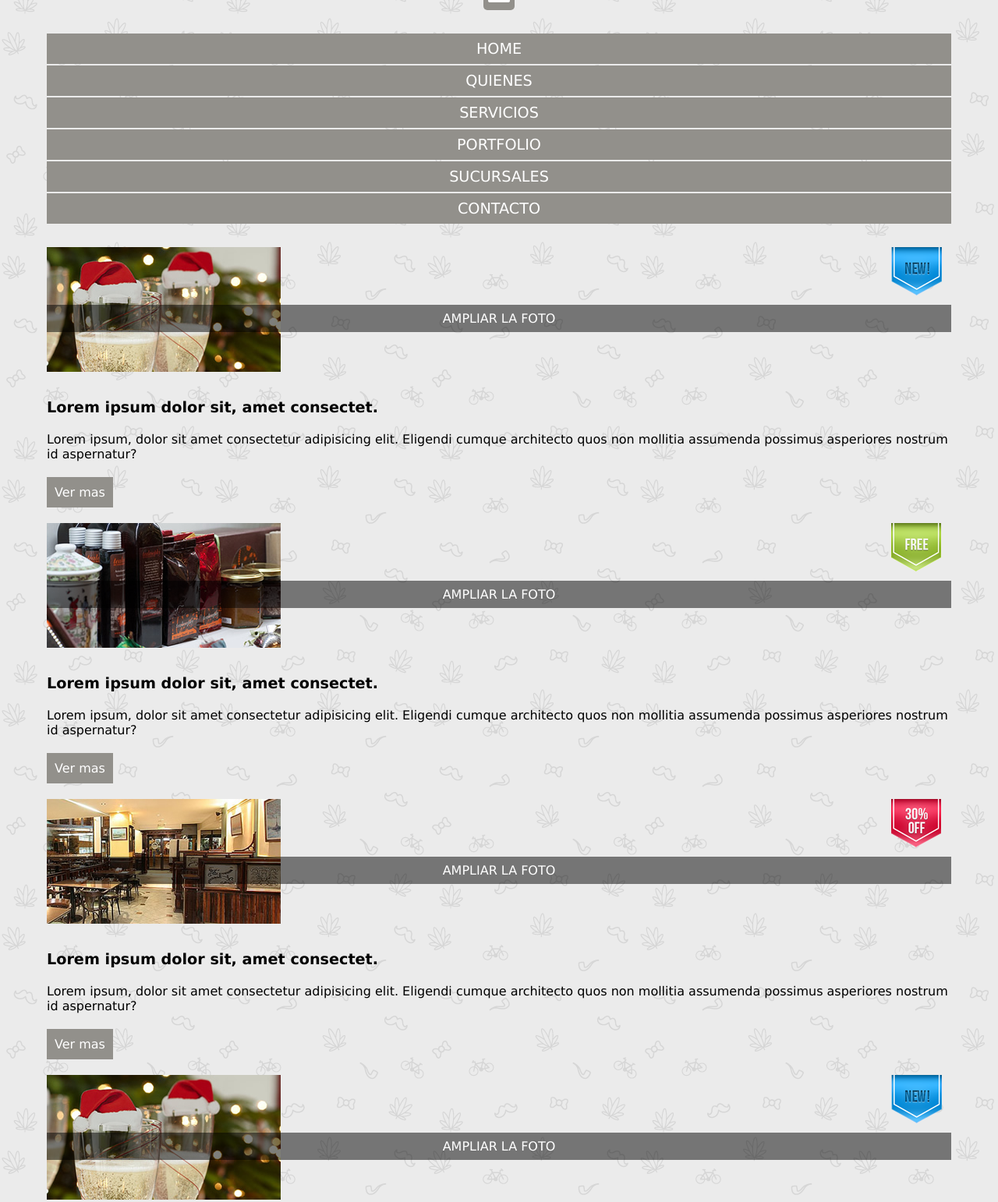
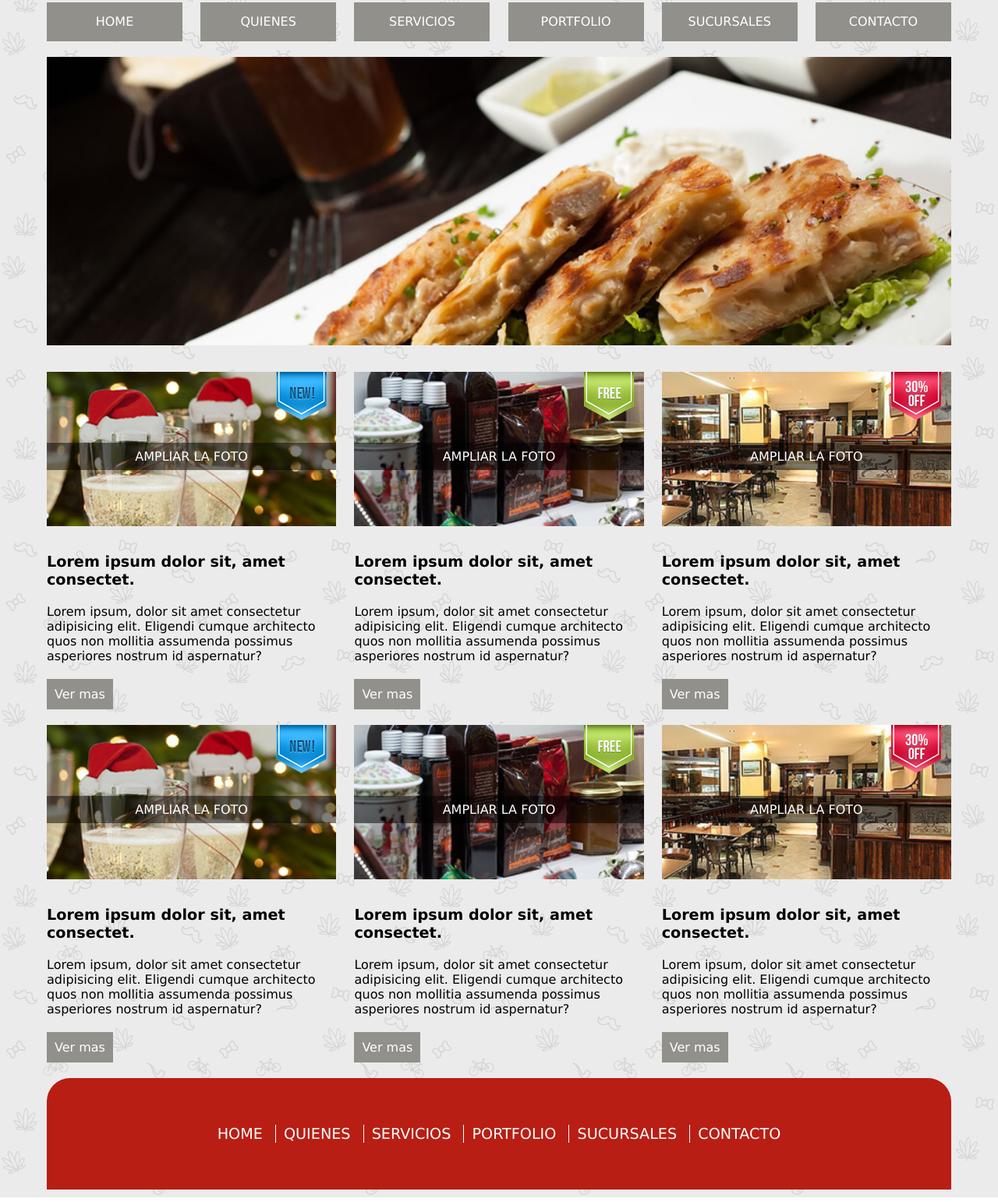
Before and after one commit to gabitoo21/kichening, a website: page views/home.html in a window 1280 px wide. Shown: the part 266-1808 px from the top of the page at 78% size. Drawn offline with Linux system fonts and the light colour scheme.

Commit message:
feat: style tablet & desktop done

```diff
--- a/public/css/home.css
+++ b/public/css/home.css
@@ -55,6 +55,11 @@
     position: relative;
     margin-bottom: 30px;
 }
+
+.home-main-section-product-img {
+    width: 100%;
+}
+
 .home-main-section-product-sticker{
     position: absolute;
     top: 0px;
@@ -79,7 +84,7 @@
 
 .home-main-section-product-button {
     display: inline-block;
-    padding: 10px 10px;
+    padding: 10px;
     margin: 20px 0;
     background-color: var(--colorgris);
 
@@ -102,3 +107,93 @@
 .home-footer-nav--menu ul li:last-child {
     margin-bottom: 0;
 }
+
+@media (min-width:768px){
+    .home-header-a-bars {
+        display: none;
+
+    }
+
+    .home-header-nav--menu ul li {
+        width: 15%;
+        margin-bottom: 20px;
+        font-size: 0.9rem;
+        padding: 8px;
+        float: left;
+        margin-right: 2%;
+    }
+
+    .home-header-nav--menu ul li:last-child {
+        margin-right: 0;
+    }
+
+    /*MAIN*/
+
+    .home-main-section-banner {
+        display: block;
+    }
+
+    .home-main-section-banner img {
+        width: 100%;
+    }
+
+    .home-main-section-products {
+        overflow: hidden;
+    }
+
+    .home-main-section-product {
+        width: 40%;
+        float: left;
+        margin-right: 2%;
+    }
+
+    .home-main-section-product:nth-child(even){
+        margin-right: 0;
+    }
+}
+
+@media (min-width:1024px){
+    /*HEADER*/
+    .home-header-nav--menu ul li {
+        height: 50px;
+        font-size: 1rem;
+        padding: 15px;
+    }
+
+    /*MAIN*/
+
+    .home-main-section-product {
+        width: 32%;
+    }
+
+    .home-main-section-product:nth-child(even){
+        margin-right: 2%;
+    }
+
+    .home-main-section-product:nth-child(3n){
+        margin-right: 0;
+    }
+
+    /*FOOTER*/
+
+    .home-footer{
+        background-color: var(--colorrojo);
+        text-align: center;
+        padding: 60px 0;
+        border-radius: 30px 30px 0 0;
+    }
+
+    .home-footer-nav--menu ul li {
+        display: inline;
+        margin-bottom: 0;
+        text-transform: capitalize;
+        padding: 0 10px;
+        border-right: solid 1px white;
+
+    }
+
+    .home-footer-nav--menu ul li:last-child{
+        border-right: none;
+    }
+
+}
--- a/views/home.html
+++ b/views/home.html
@@ -101,11 +101,11 @@
 <footer class="home-footer">
     <nav class="home-footer-nav--menu">
         <ul>
-            <li><a href="/">HOME |</a></li>
-            <li><a href="/about">QUIENES |</a></li>
-            <li><a href="/service">SERVICIOS |</a></li>
-            <li><a href="/portfolio">PORTFOLIO |</a></li>
-            <li><a href="sucursal">SUCURSALES |</a></li>
+            <li><a href="/">HOME </a></li>
+            <li><a href="/about">QUIENES </a></li>
+            <li><a href="/service">SERVICIOS </a></li>
+            <li><a href="/portfolio">PORTFOLIO </a></li>
+            <li><a href="sucursal">SUCURSALES </a></li>
             <li><a href="contact">CONTACTO</a></li>
         </ul>
     </nav>
```
